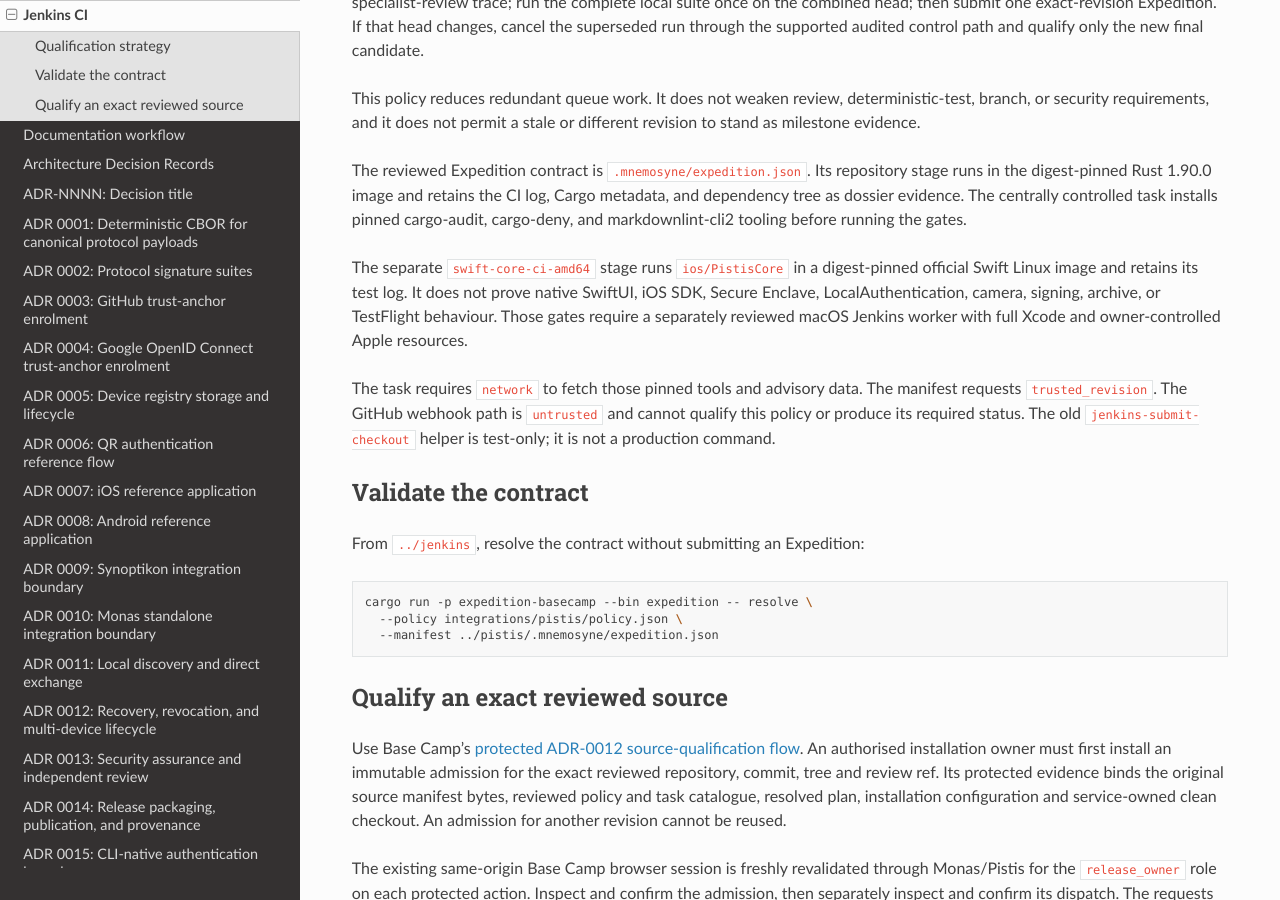
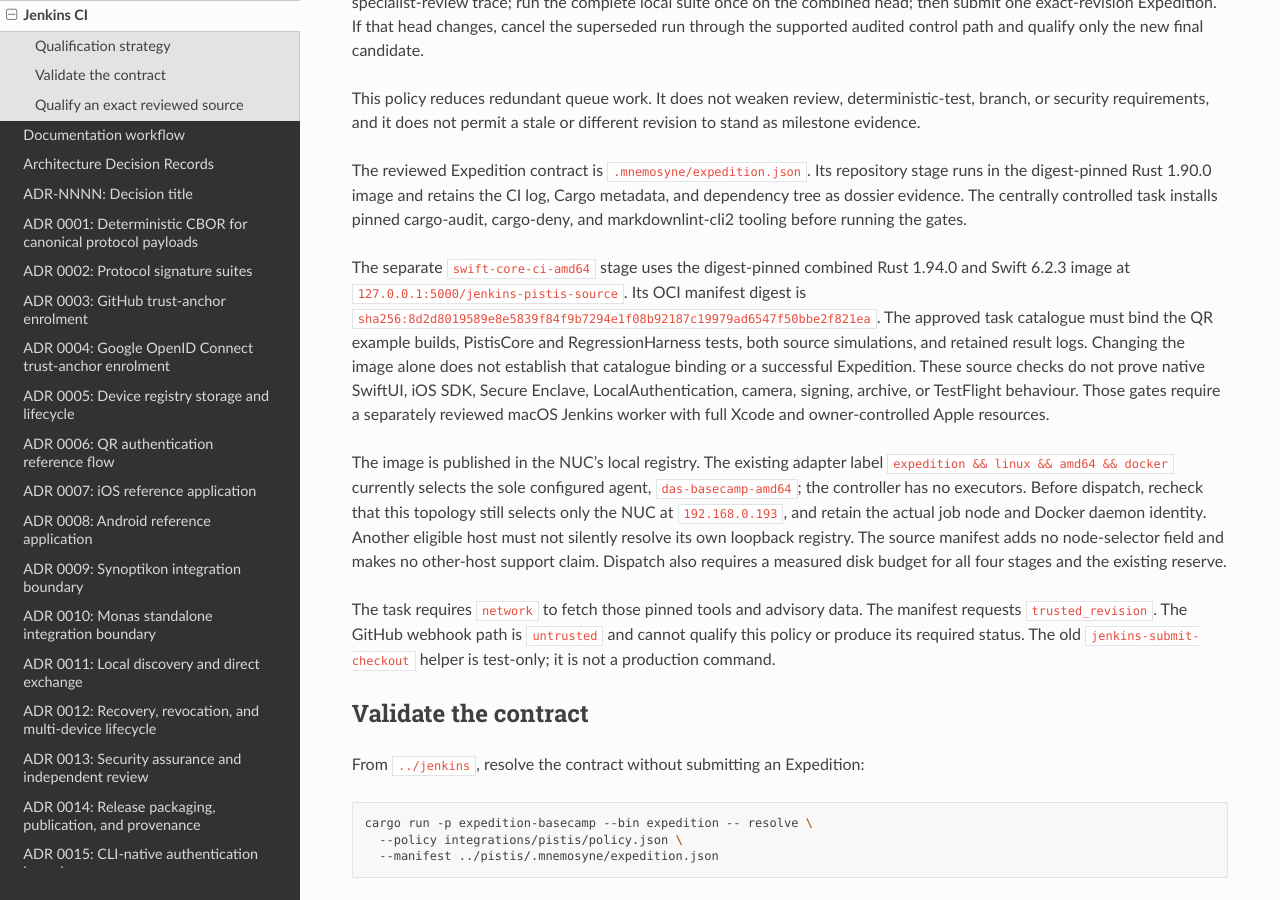
Before and after one commit to sagrudd/pistis, a Sphinx documentation site: the page built from docs/development/jenkins-ci.md, in a window 1280 px wide and 900 px high, scrolled down 586 px. Built offline with Sphinx 7.4.7 and the Read the Docs theme 3.1.0, drawn with Linux system fonts in a browser that asks for light colours; the version number could not be read and is left out.

Commit message:
Pin the combined Pistis source CI image

```diff
--- a/docs/development/jenkins-ci.md
+++ b/docs/development/jenkins-ci.md
@@ -35,12 +35,27 @@ log, Cargo metadata, and dependency tree as dossier evidence. The centrally
 controlled task installs pinned cargo-audit, cargo-deny, and markdownlint-cli2
 tooling before running the gates.
 
-The separate `swift-core-ci-amd64` stage runs `ios/PistisCore` in a
-digest-pinned official Swift Linux image and retains its test log. It does not
+The separate `swift-core-ci-amd64` stage uses the digest-pinned combined
+Rust 1.94.0 and Swift 6.2.3 image at
+`127.0.0.1:5000/jenkins-pistis-source`. Its OCI manifest digest is
+`sha256:8d2d8019589e8e5839f84f9b7294e1f08b92187c19979ad6547f50bbe2f821ea`.
+The approved task catalogue must bind the QR example builds, PistisCore and
+RegressionHarness tests, both source simulations, and retained result logs.
+Changing the image alone does not establish that catalogue binding or a
+successful Expedition. These source checks do not
 prove native SwiftUI, iOS SDK, Secure Enclave, LocalAuthentication, camera,
 signing, archive, or TestFlight behaviour. Those gates require a separately
 reviewed macOS Jenkins worker with full Xcode and owner-controlled Apple
 resources.
+
+The image is published in the NUC's local registry. The existing adapter label
+`expedition && linux && amd64 && docker` currently selects the sole configured
+agent, `das-basecamp-amd64`; the controller has no executors. Before dispatch,
+recheck that this topology still selects only the NUC at `192.168.0.193`, and
+retain the actual job node and Docker daemon identity. Another eligible host
+must not silently resolve its own loopback registry. The source manifest adds
+no node-selector field and makes no other-host support claim. Dispatch also
+requires a measured disk budget for all four stages and the existing reserve.
 
 The task requires `network` to fetch those pinned tools and advisory data.
 The manifest requests `trusted_revision`. The GitHub webhook path is
```
Also changed, not shown: CHANGELOG.md (+6 -0 lines), 1 other file.
